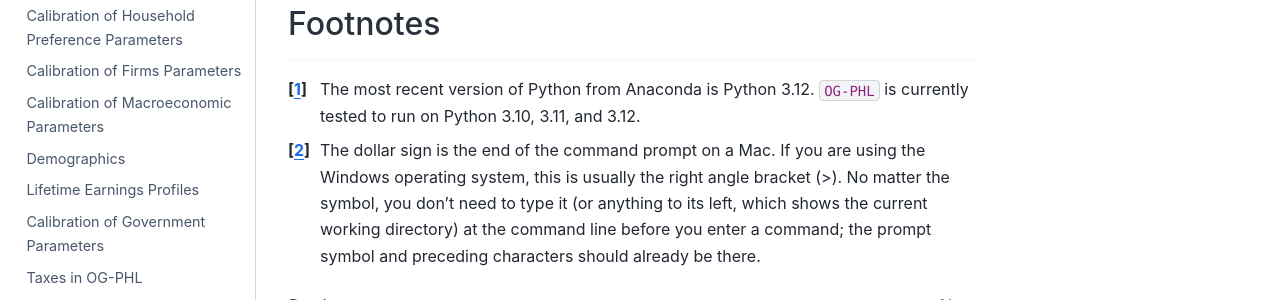
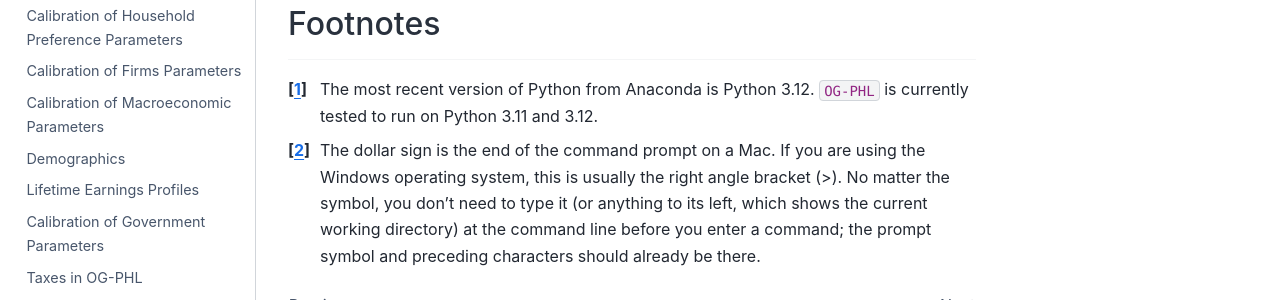
Before and after one commit to EAPD-DRB/OG-PHL, a Jupyter Book: the page built from docs/book/content/contributing/contributor_guide.md, in a window 1280 px wide and 900 px high, scrolled down 4283 px. Shown: the part 473-773 px from the top of the window. Built offline with Jupyter Book 1.0.4 settings and Sphinx 7.4.7 and the Sphinx Book theme 1.1.4, drawn with Linux system fonts in a browser that asks for light colours; comment, search, counter and statistics services are not loaded.

```diff
--- a/docs/book/content/contributing/contributor_guide.md
+++ b/docs/book/content/contributing/contributor_guide.md
@@ -163,6 +163,6 @@ situations, in which case other contributors are here to help.
 (Sec_ContribFootnotes)=
 ## Footnotes
 
-[^recent_python]:The most recent version of Python from Anaconda is Python 3.12. `OG-PHL` is currently tested to run on Python 3.10, 3.11, and 3.12.
+[^recent_python]:The most recent version of Python from Anaconda is Python 3.12. `OG-PHL` is currently tested to run on Python 3.11 and 3.12.
 
 [^commandline_note]:The dollar sign is the end of the command prompt on a Mac. If you are using the Windows operating system, this is usually the right angle bracket (>). No matter the symbol, you don't need to type it (or anything to its left, which shows the current working directory) at the command line before you enter a command; the prompt symbol and preceding characters should already be there.
--- a/pyproject.toml
+++ b/pyproject.toml
@@ -11,5 +11,5 @@ build-backend = "setuptools.build_meta"
 
 [tool.black]
 line-length = 79
-target-version = ["py310", "py311"]
+target-version = ["py311", "py312"]
 include = '\.pyi?$'
```
Also changed, not shown: 1 other file.
